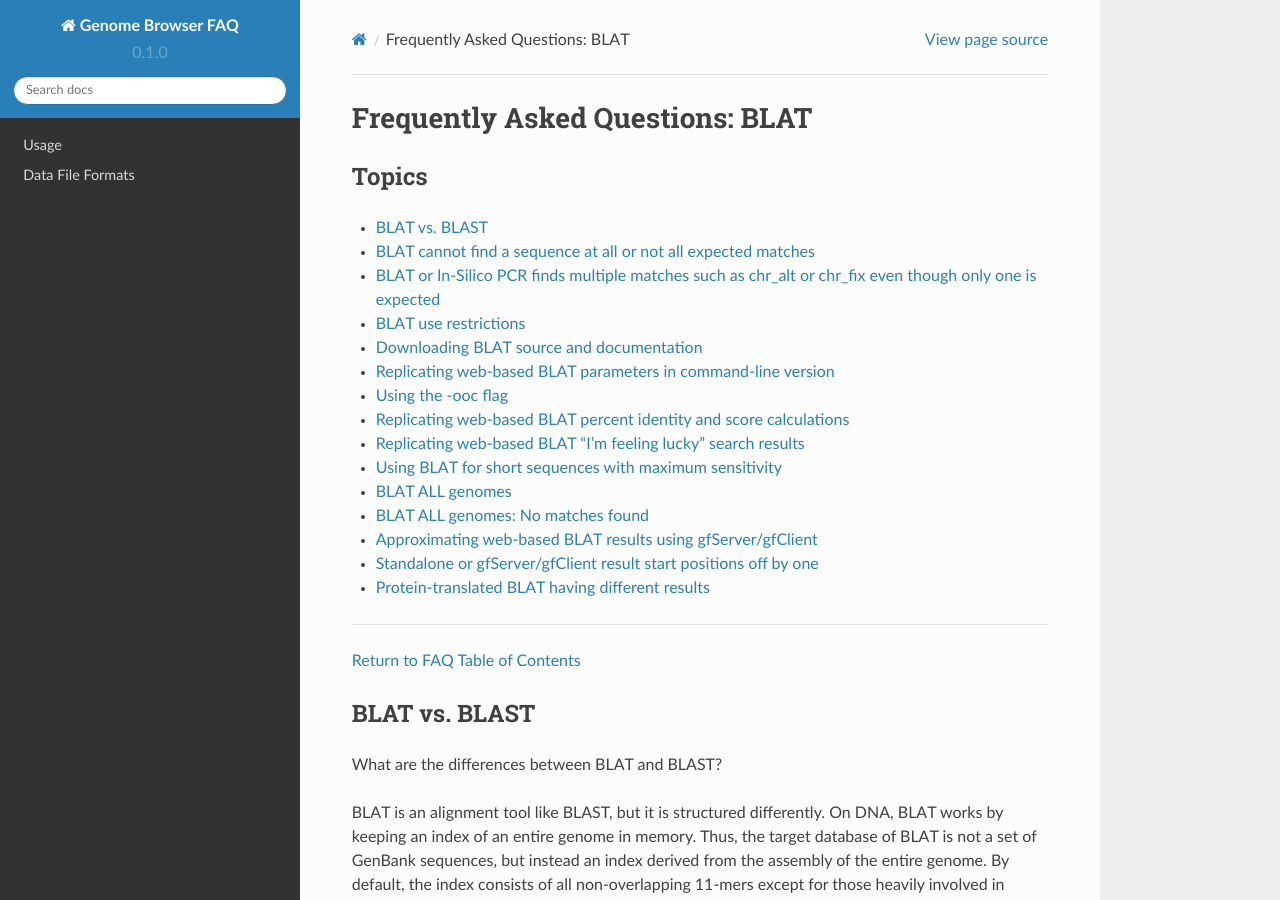
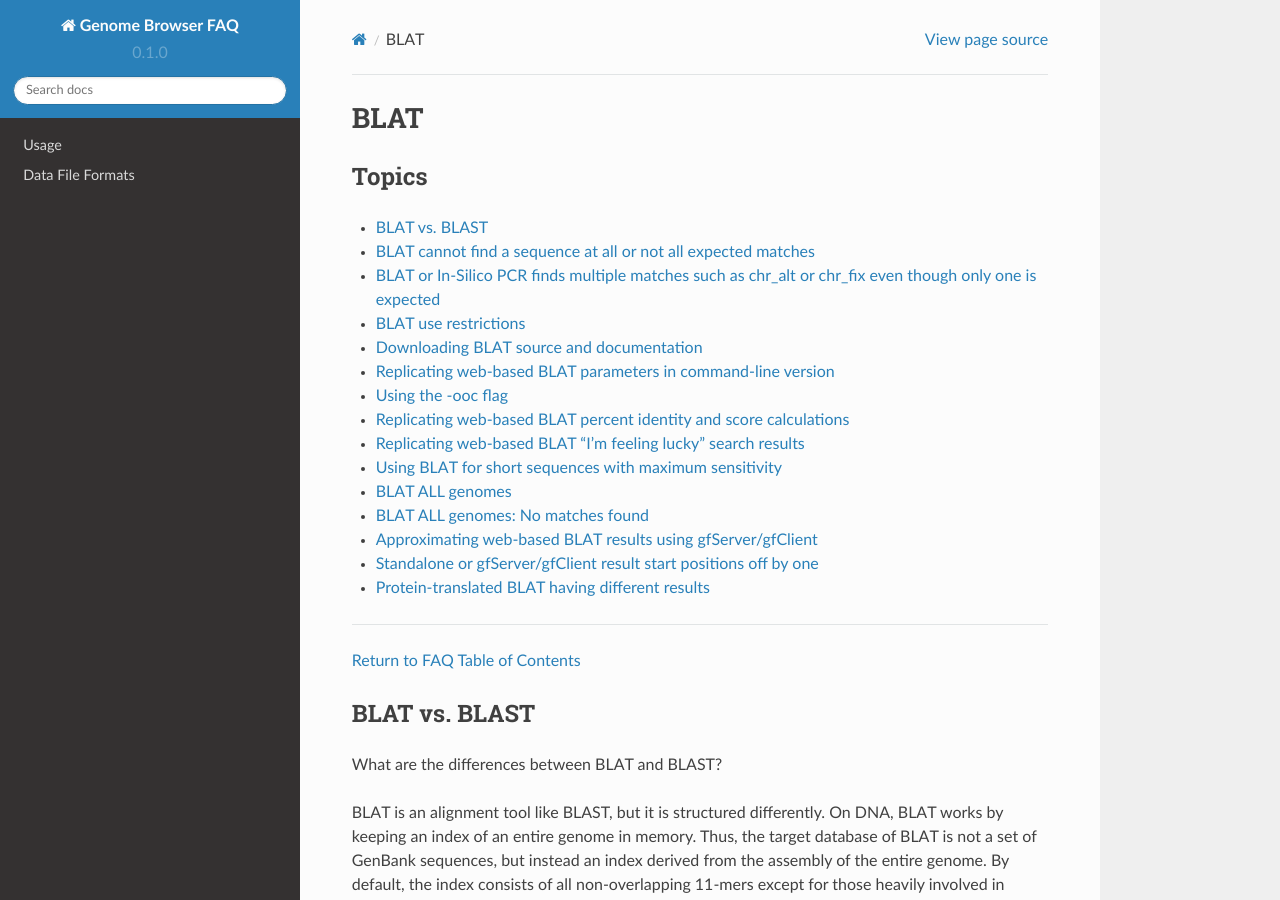
Before and after one commit to jnavarr5/readthedocs, a Sphinx documentation site: the page built from docs/source/FAQblat.rst, in a window 1280 px wide and 900 px high. Built offline with Sphinx 7.4.7 and the Read the Docs theme 2.0.0, drawn with Linux system fonts in a browser that asks for light colours; pages that are not in the unit, such as notebooks, are missing from menus.

Commit message:
Update FAQblat.rst

```diff
--- a/docs/source/FAQblat.rst
+++ b/docs/source/FAQblat.rst
@@ -1,5 +1,5 @@
-Frequently Asked Questions: BLAT
-================================
+BLAT
+====
 
 Topics
 ------
```
